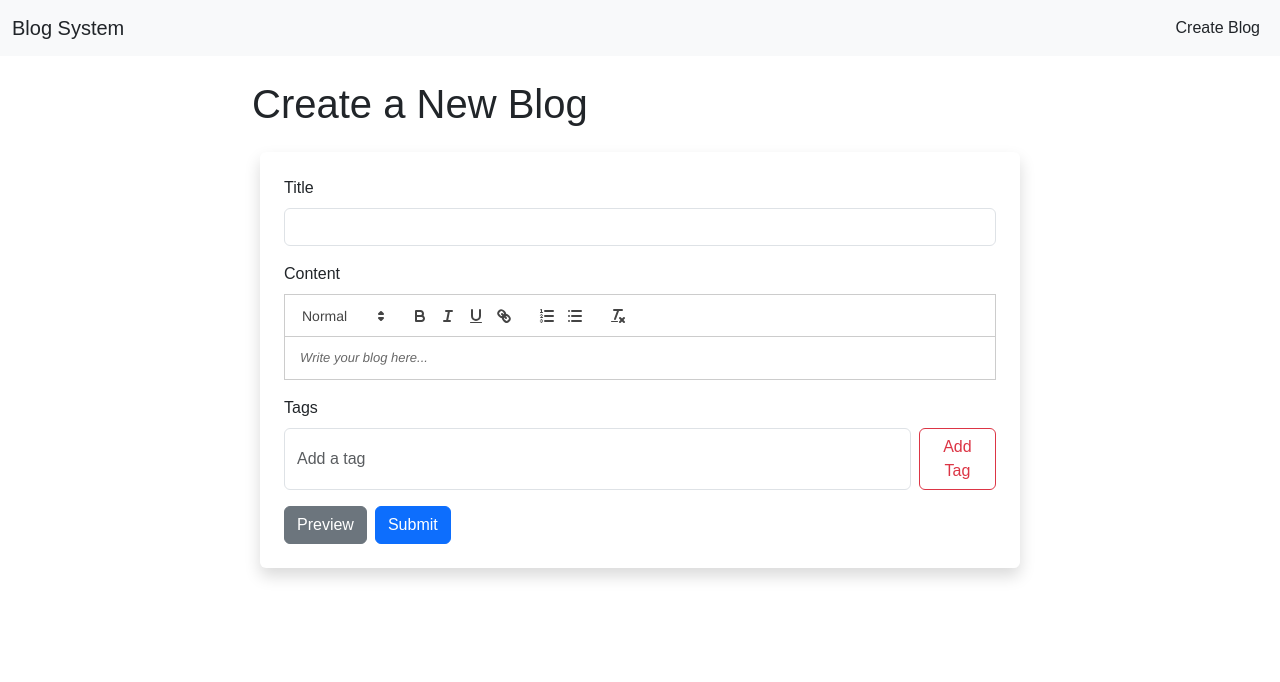
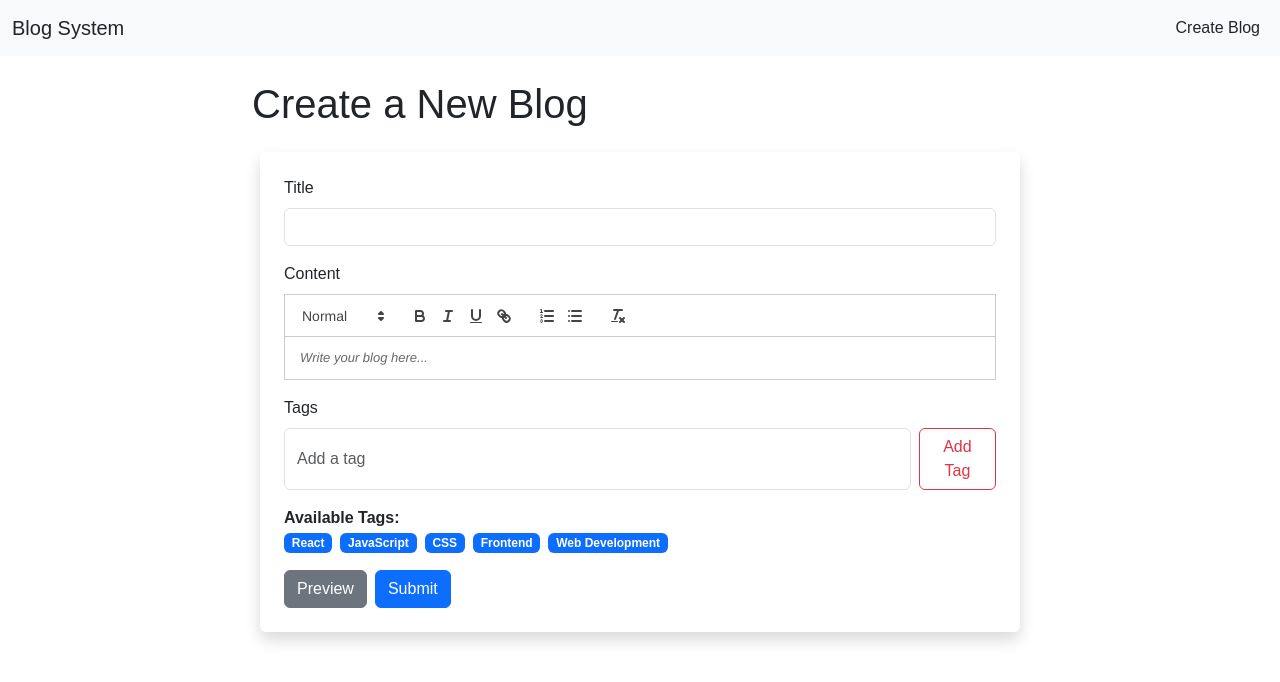
Before and after one commit to Saiganeshvarma/blog-management, a React (Vite) app: page /create in a window 1280 px wide. Shown: the top 682 px of the page. Built offline with nearby package versions, Linux system fonts and the light colour scheme.

Commit message:
frist commit

```diff
--- a/src/pages/CreateBlog.jsx
+++ b/src/pages/CreateBlog.jsx
@@ -15,6 +15,8 @@ const CreateBlog = () => {
   const location = useLocation();
   const editingBlog = location.state?.blog || null;
 
+  const predefinedTags = ['React', 'JavaScript', 'CSS', 'Frontend', 'Web Development'];
+
   useEffect(() => {
     if (editingBlog) {
       setTitle(editingBlog.title);
@@ -24,9 +26,8 @@ const CreateBlog = () => {
   }, [editingBlog]);
 
   const stripHTML = (html) => {
-
     const doc = new DOMParser().parseFromString(html, 'text/html');
-    return doc.body.textContent || "";
+    return doc.body.textContent || '';
   };
 
   const handleSubmit = (e) => {
@@ -34,20 +35,18 @@ const CreateBlog = () => {
     const blogData = {
       id: editingBlog ? editingBlog.id : blogs.length + 1,
       title,
-      content : stripHTML(content.toString('html')),
+      content: stripHTML(content.toString('html')),
       tags,
       category: 'Uncategorized',
       publishDate: editingBlog ? editingBlog.publishDate : new Date().toISOString(),
     };
 
     if (editingBlog) {
-
       const updatedBlogs = blogs.map((blog) =>
         blog.id === editingBlog.id ? blogData : blog
       );
       setBlogs(updatedBlogs);
     } else {
-
       setBlogs([...blogs, blogData]);
     }
     navigate('/');
@@ -65,6 +64,12 @@ const CreateBlog = () => {
     if (newTag.trim() && !tags.includes(newTag.trim())) {
       setTags([...tags, newTag.trim()]);
       setNewTag('');
+    }
+  };
+
+  const addPredefinedTag = (tag) => {
+    if (!tags.includes(tag)) {
+      setTags([...tags, tag]);
     }
   };
 
@@ -127,6 +132,21 @@ const CreateBlog = () => {
               </span>
             ))}
           </div>
+          <div className="mt-3">
+            <strong>Available Tags:</strong>
+            <div>
+              {predefinedTags.map((tag) => (
+                <span
+                  key={tag}
+                  className={`badge ${tags.includes(tag) ? 'bg-secondary' : 'bg-primary'} me-2`}
+                  style={{ cursor: tags.includes(tag) ? 'default' : 'pointer' }}
+                  onClick={() => !tags.includes(tag) && addPredefinedTag(tag)}
+                >
+                  {tag}
+                </span>
+              ))}
+            </div>
+          </div>
         </div>
         <div className="d-flex gap-2">
           <button type="button" className="btn btn-secondary" onClick={handlePreview}>
@@ -137,7 +157,6 @@ const CreateBlog = () => {
           </button>
         </div>
       </form>
-
 
       {isPreviewOpen && (
         <div
```
Also changed, not shown: src/components/Navbar.jsx (line endings or trailing spaces).
